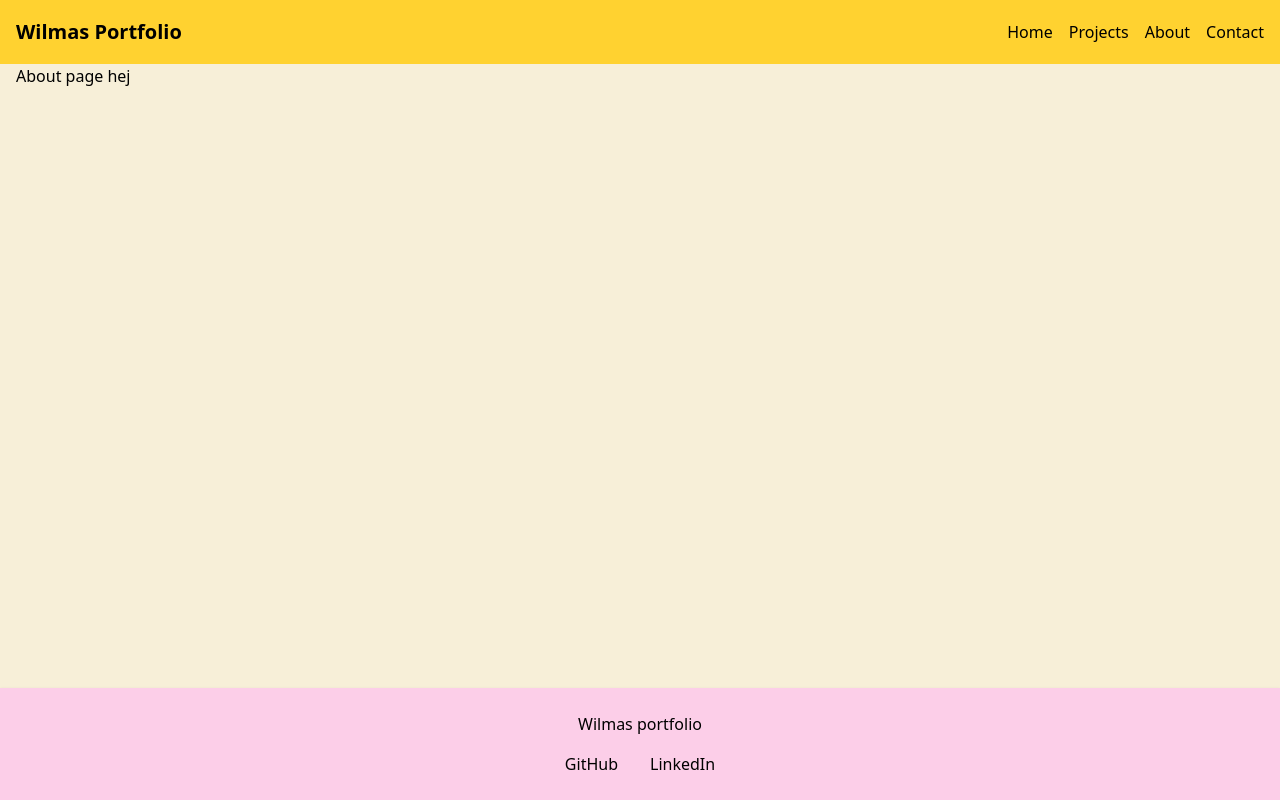
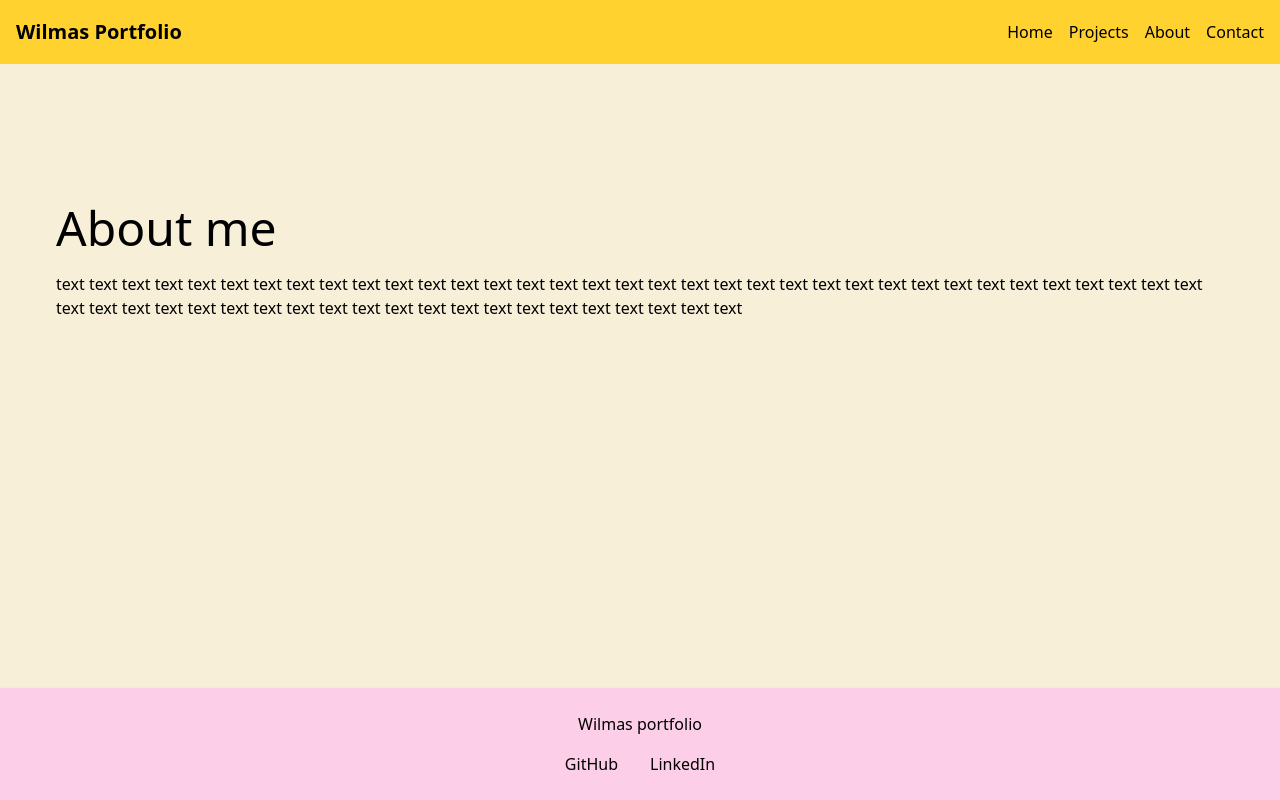
Before and after one commit to gitwilma/portfolio-project, a React (Vite) app: page /about in a window 1280 px wide. Built offline with nearby package versions, Linux system fonts and the light colour scheme.

Commit message:
basic structure about page

```diff
--- a/src/pages/About.tsx
+++ b/src/pages/About.tsx
@@ -1,3 +1,13 @@
 export default function About() {
-  return <div>About page hej</div>;
+  return (
+    <div className="px-10 py-30">
+      <h2 className="text-5xl py-5">About me</h2>
+      <p>
+        text text text text text text text text text text text text text text
+        text text text text text text text text text text text text text text
+        text text text text text text text text text text text text text text
+        text text text text text text text text text text text text text text
+      </p>
+    </div>
+  );
 }
```
